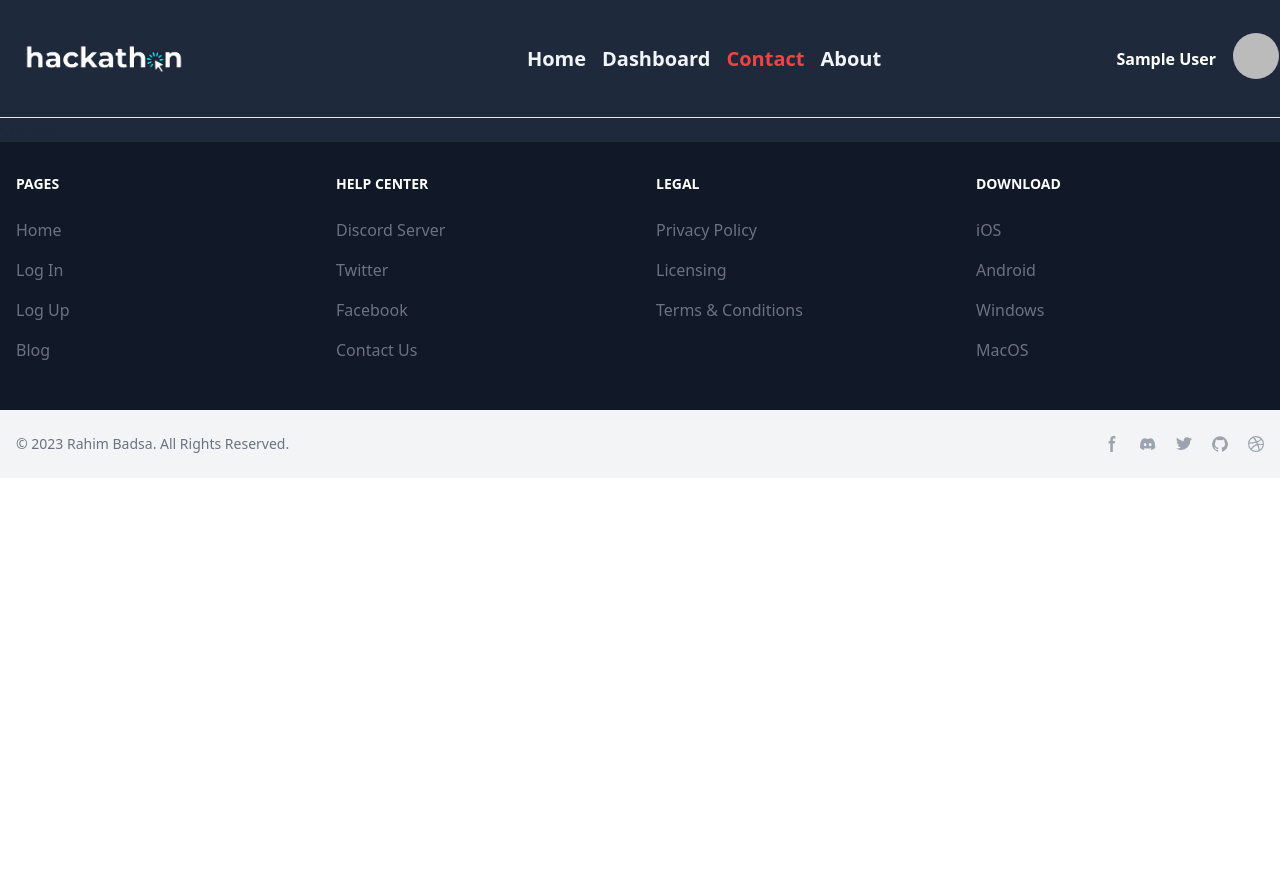
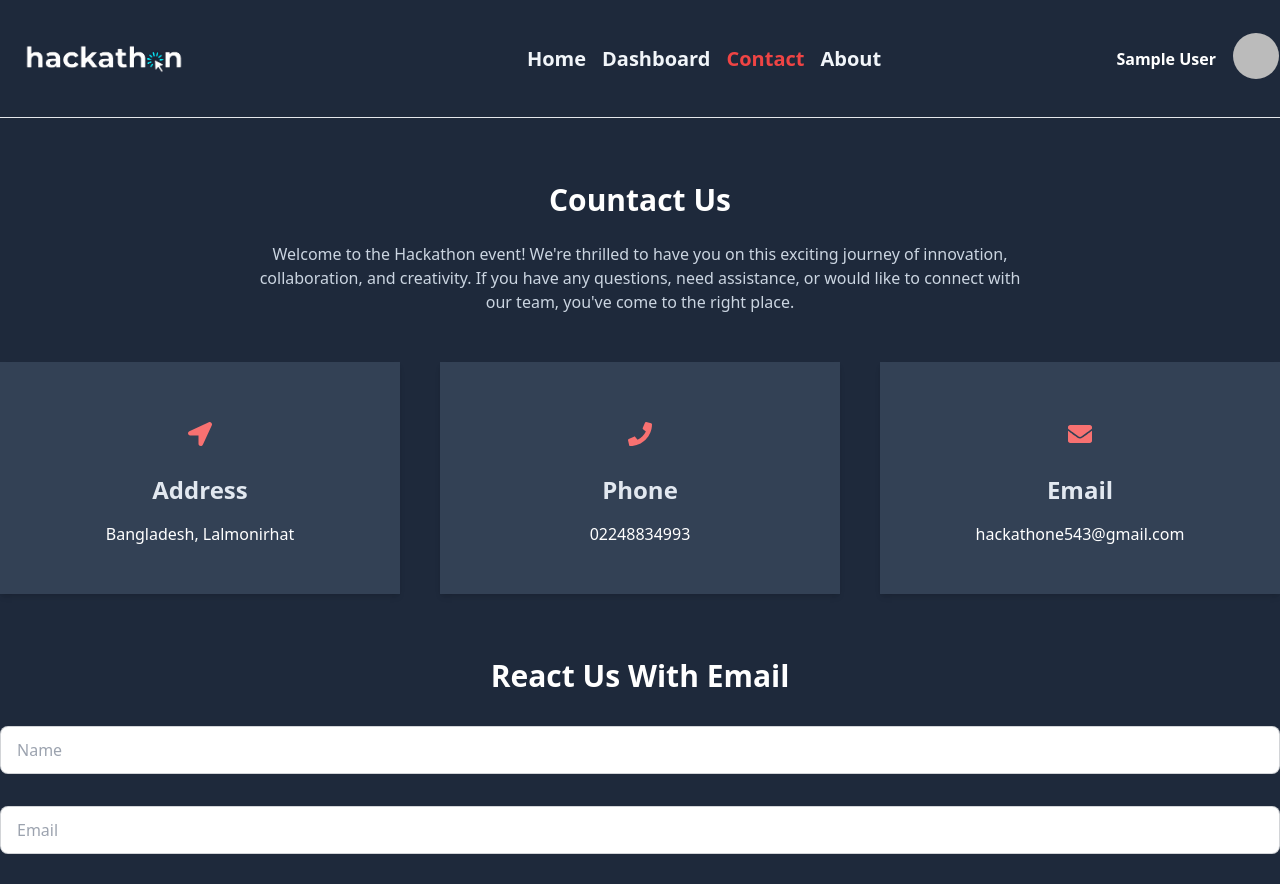
Before and after one commit to developerbadsa/Event-Managment, a React (Vite) app: page /contact in a window 1280 px wide. Shown: the top 884 px of the page. Before the commit the page ends 800 px from the top, so only its background shows below. Built offline with nearby package versions, Linux system fonts and the light colour scheme; no server answers; sample sign-in values are in the browser's storage.

Commit message:
contact page content made done

```diff
--- a/src/Pages/Contact/Contact.jsx
+++ b/src/Pages/Contact/Contact.jsx
@@ -1,9 +1,39 @@
+import { FaEnvelope, FaLocationArrow, FaPhone, FaVoicemail } from "react-icons/fa";
 
 
 const Contact = () => {
       return (
-            <div>
-                  Contact
+            <div className="text-white my-16 max-w-7xl mx-auto">
+                  <div className="text-center">
+                        <h2 className="text-3xl font-bold my-4">Countact Us</h2>
+                        <p className="px-64 my-6 text-slate-300 text-base">Welcome to the Hackathon event! We're thrilled to have you on this exciting journey of innovation, collaboration, and creativity. If you have any questions, need assistance, or would like to connect with our team, you've come to the right place.</p>
+                        <div className="grid grid-cols-1 lg:grid-cols-3 my-12 gap-10">
+                              <div className="flex flex-col justify-center shadow-md p-12 bg-slate-700">
+                                    <span className="my-3 mx-auto"><FaLocationArrow className="text-2xl text-red-400 text-center"></FaLocationArrow></span>
+                                    <h4 className="font-extrabold text-2xl text-center text-slate-200 py-4">Address</h4>
+                                    <p>Bangladesh, Lalmonirhat</p>
+                              </div>
+                              <div className="flex flex-col justify-center shadow-md p-12 bg-slate-700">
+                                    <span className="my-3 mx-auto"><FaPhone className="text-2xl text-red-400 text-center"></FaPhone></span>
+                                    <h4 className="font-extrabold text-2xl text-center text-slate-200 py-4">Phone</h4>
+                                    <p>02248834993</p>
+                              </div>
+                              <div className="flex flex-col justify-center shadow-md p-12 bg-slate-700">
+                                    <span className="my-3 mx-auto"><FaEnvelope className="text-2xl text-red-400 text-center"></FaEnvelope></span>
+                                    <h4 className="font-extrabold text-2xl text-center text-slate-200 py-4">Email</h4>
+                                    <p>hackathone543@gmail.com</p>
+                              </div>
+                        </div>
+                  </div>
+                  <div>
+                        <form className="flex flex-col text-black text-center my-16 gap-8" action="">
+                              <h3 className="text-3xl font-bold text-white">React Us With Email</h3>
+                              <input type="text" placeholder="Name" className="input input-bordered w-full" required/>
+                              <input type="text" placeholder="Email" className="input input-bordered w-full" required/>
+                              <textarea className="textarea textarea-bordered h-24" placeholder="Write Your Details message"></textarea>
+                              <button type="submit" className="btn btn-secondary">Submit</button>
+                        </form>
+                  </div>
             </div>
       );
 };
```
